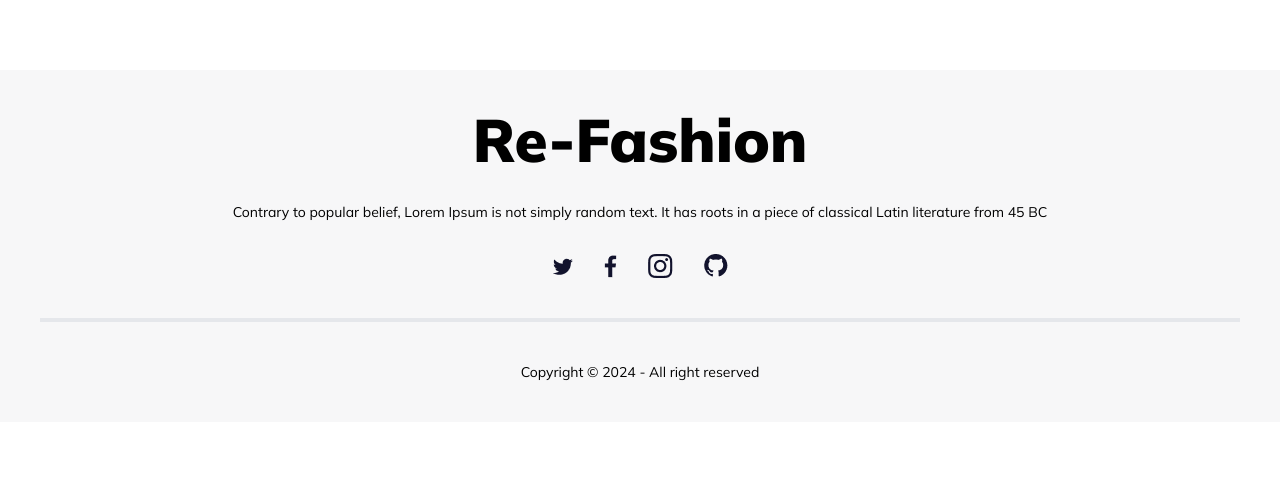
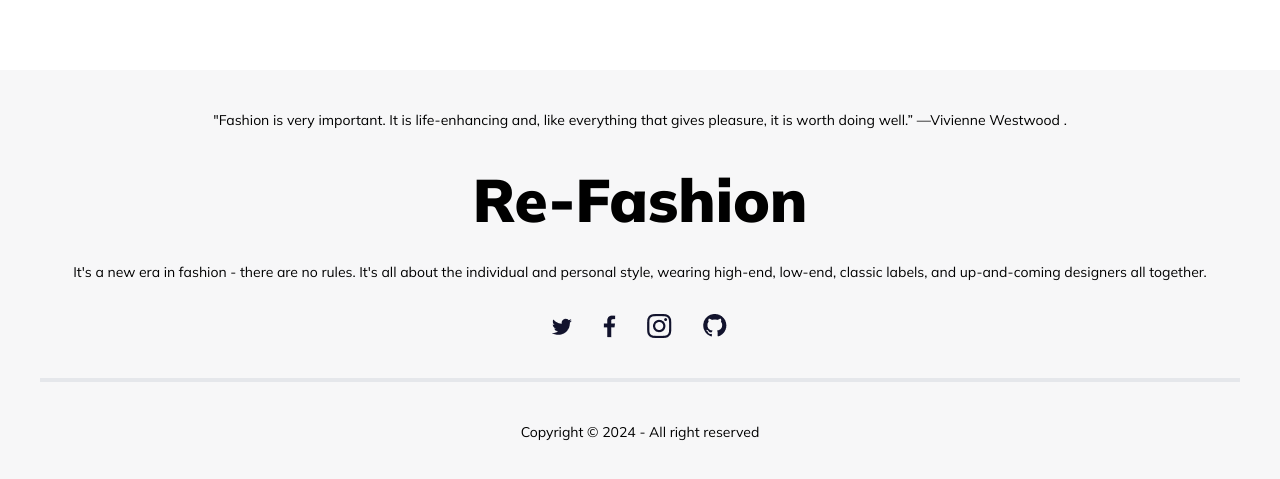
Before and after one commit to tahimgit/re-fashion-web, a plain HTML site: page index.html in a window 1280 px wide. Shown: the part 2471-2950 px from the top of the page. Before the commit the page ends 2893 px from the top, so only its background shows below. Drawn offline with nearby package versions, Linux system fonts and the light colour scheme.

Commit message:
adding some text index.html

```diff
--- a/index.html
+++ b/index.html
@@ -164,21 +164,23 @@
 
     </main>
 <!-- footer section start -->
-    <footer class="footer footer-center p-10 bg-[#f7f7f8] text-black">
+    <footer class="footer footer-center p-10 bg-[#f7f7f8] text-black">"Fashion is very important. It is life-enhancing and, like everything that gives pleasure, it is worth doing well.” —Vivienne Westwood .
         <div class="space-y-6 text-center">
             <h2 class="text-6xl font-black">Re-Fashion</h2>
-            <p class="w-full text-center lg:w-[600]">Contrary to popular belief, Lorem Ipsum is not simply random text.
-                It has roots in a piece of classical Latin literature from 45 BC</p>
+            <p class="w-full text-center lg:w-[600]">It's a new era in fashion - there are no rules. It's all about the individual and personal style, wearing high-end, low-end, classic labels, and up-and-coming designers all together.</p>
             <img src="./images/Social.png" alt="">
         </div>
+
         <hr class="border-2  w-full">
-    <p>Copyright © 2024 - All right reserved</p>
+
+        <p>Copyright © 2024 - All right reserved</p>
 
 
     </footer>
 <!-- footer section end -->
 <!-- script link -->
     <script src="index.js"></script>
+
 </body>
 
 </html>
```
